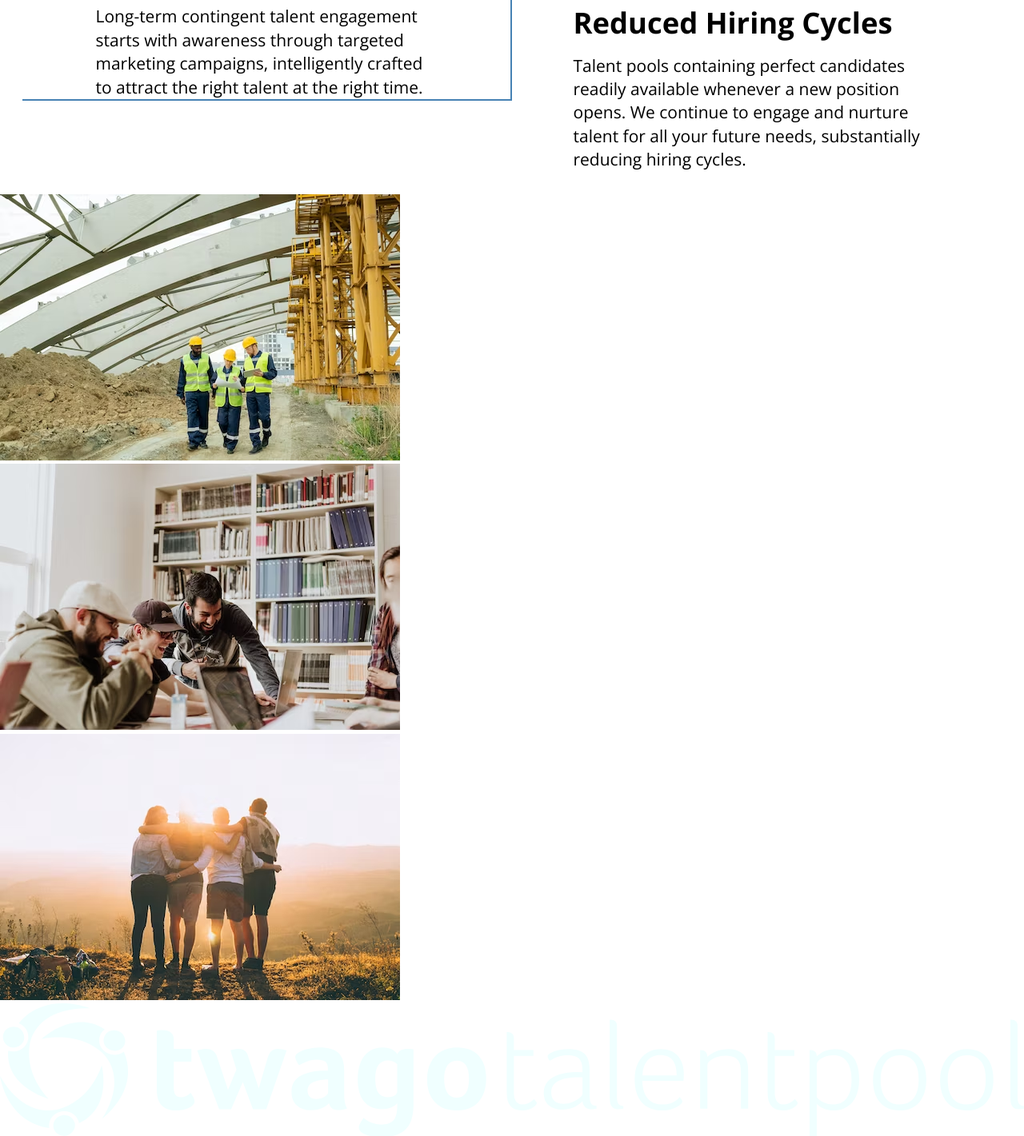
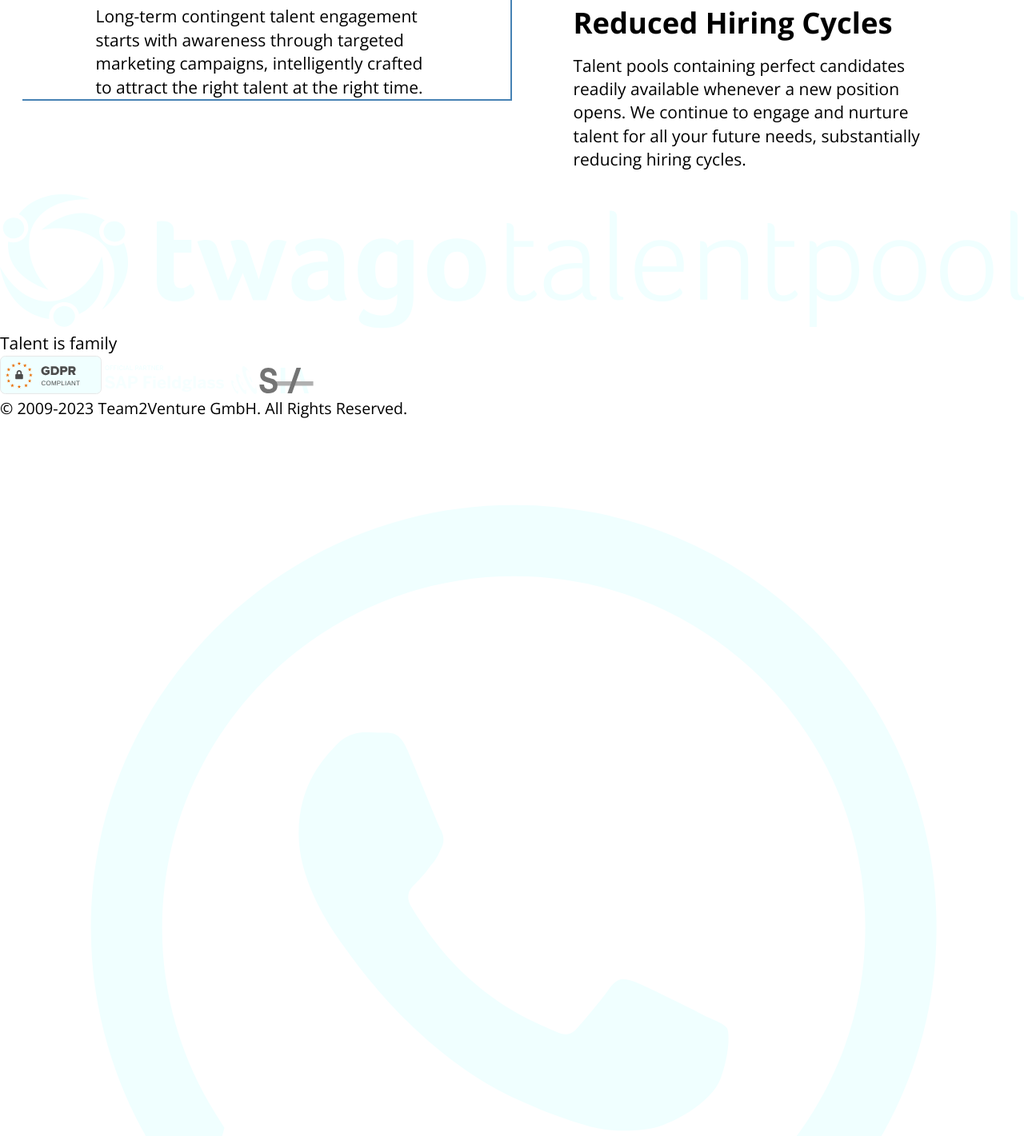
Before and after one commit to Plamenov-Nevyan/Scroll-Magic-Landing-Page, a plain HTML site: page index.html in a window 1280 px wide. Shown: the part 5042-6463 px from the top of the page at 80% size. Drawn offline with nearby package versions, Linux system fonts and the light colour scheme; a script that the page names is missing.

Commit message:
Deleted a buggy section

```diff
--- a/index.html
+++ b/index.html
@@ -248,13 +248,6 @@
                 </article>
             </div>
         </section>
-        <section class="carousel">
-            <article class="slides-container">
-                <div class="slide"><img src="./images/carousel1.avif" alt="carousel-first-image"/></div>
-                <div class="slide"><img src="./images/carousel2.avif" alt="carousel-second-image"/></div>
-                <div class="slide"><img src="./images/carousel 3.avif" alt="carousel-third-image"/></div>
-            </article>
-        </section>
     </main>
     <footer>
         <section class="footer-top">
```
